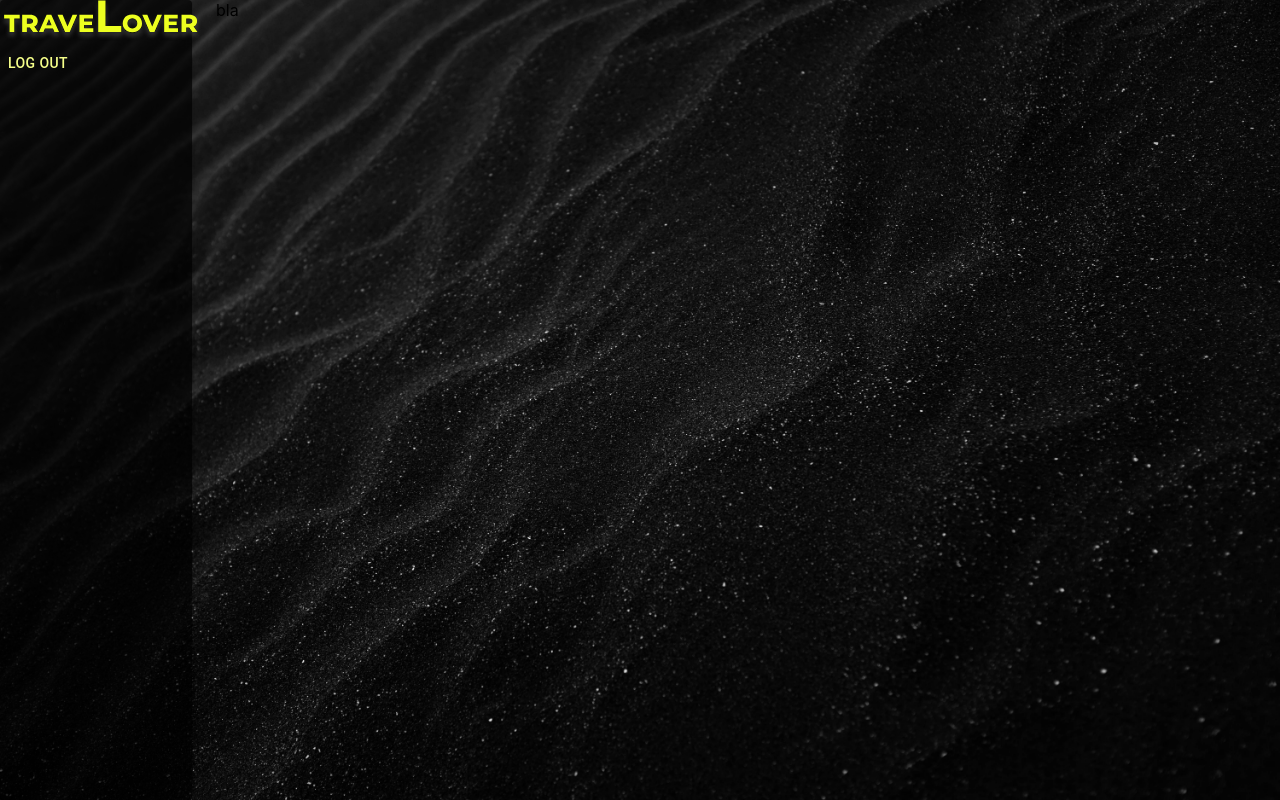
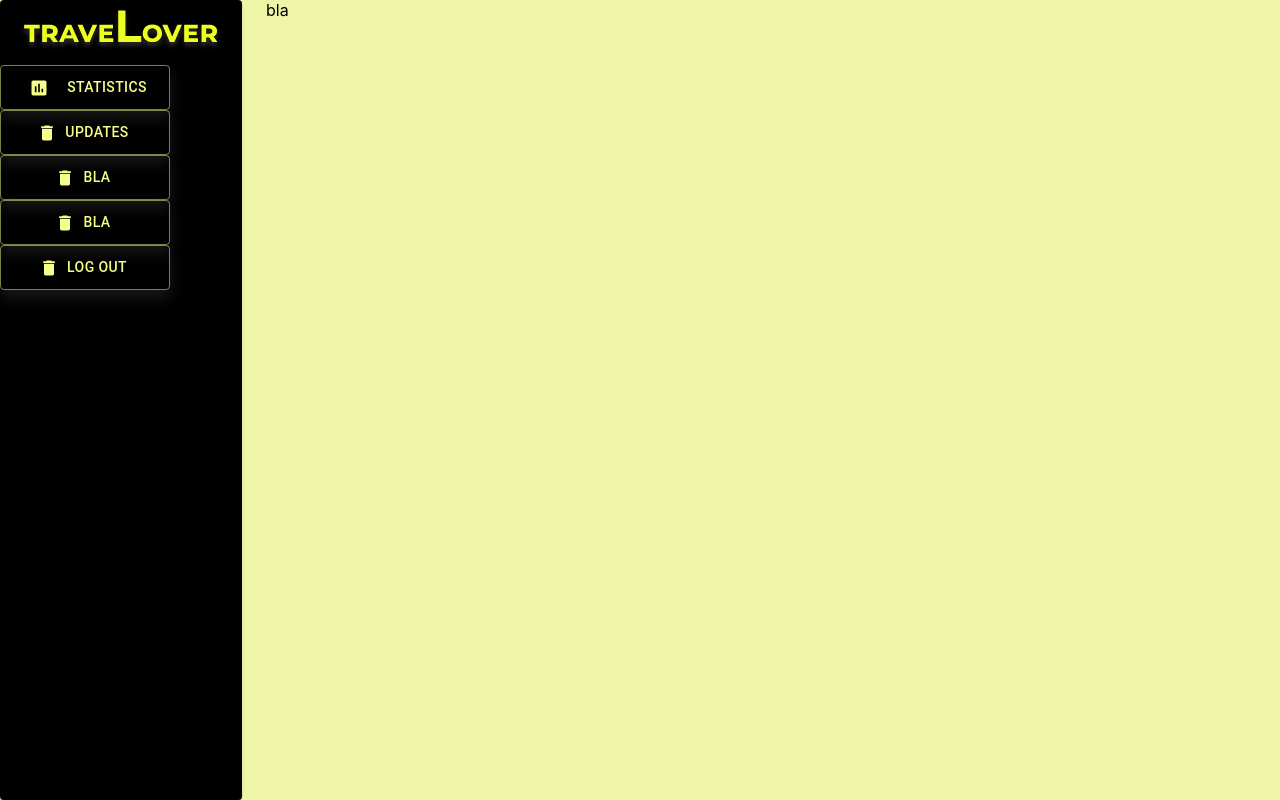
Before and after one commit to michaelDORY/travelover-admin, a React (Create React App) app: page / in a window 1280 px wide. Built offline with nearby package versions, Linux system fonts and the light colour scheme; no server answers; sample sign-in values are in the browser's storage.

Commit message:
adminpanel menu

```diff
--- a/src/components/NavPanel/index.js
+++ b/src/components/NavPanel/index.js
@@ -3,6 +3,9 @@ import { Button, Paper } from '@mui/material';
 import { ReactComponent as Logo } from '../../assets/icons/logo-yellow.svg';
 import { auth } from '../../common/firebase';
 import { signOut } from 'firebase/auth';
+import DeleteIcon from '@mui/icons-material/Delete';
+import AssessmentIcon from '@mui/icons-material/Assessment';
+import style from './style.module.css';
 
 function NavPanel() {
   const logout = () => {
@@ -11,10 +14,53 @@ function NavPanel() {
 
   return (
     <Paper
-      sx={{ height: '100vh', width: '15%', background: 'rgba(0, 0, 0, 0.7)' }}
+      sx={{
+        height: '100vh',
+        width: '20%',
+        background: 'black',
+      }}
     >
-      <Logo />
-      <Button onClick={logout}>Log OUT</Button>
+      <Logo style={{ margin: '10px 20px' }} />
+      <Button
+        className={style.Button}
+        onClick={logout}
+        variant="outlined"
+        startIcon={<AssessmentIcon style={{ width: '5vh' }} />}
+      >
+        Statistics
+      </Button>
+      <Button
+        className={style.Button}
+        onClick={logout}
+        variant="outlined"
+        startIcon={<DeleteIcon />}
+      >
+        Updates
+      </Button>
+      <Button
+        className={style.Button}
+        onClick={logout}
+        variant="outlined"
+        startIcon={<DeleteIcon />}
+      >
+        bla
+      </Button>
+      <Button
+        className={style.Button}
+        onClick={logout}
+        variant="outlined"
+        startIcon={<DeleteIcon />}
+      >
+        bla
+      </Button>
+      <Button
+        className={style.Button}
+        onClick={logout}
+        variant="outlined"
+        startIcon={<DeleteIcon />}
+      >
+        Log OUT
+      </Button>
     </Paper>
   );
 }
--- a/src/components/NavPanel/style.module.css
+++ b/src/components/NavPanel/style.module.css
@@ -0,0 +1,25 @@
+.Button {
+    text-decoration: none;
+    display: flex;
+    width: 170px;
+    height: 45px;
+    line-height: 45px;
+    border-radius: 45px;
+    margin:  2em auto 2em;
+    font-family: 'Montserrat', sans-serif;
+    font-size: 10px;
+    text-transform: uppercase;
+    text-align: center;
+    letter-spacing: 4px;
+    font-weight: 600;
+    color: #1d1c1c;
+    background: rgb(255, 255, 255);
+    box-shadow: 0 8px 15px rgba(246, 246, 246, 0.1);
+    transition: .3s;
+  }
+  .Button:hover {
+    background: #cdba0e;
+    box-shadow: 0 15px 20px rgba(222, 206, 38, 0.4);
+    color: white;
+    transform: translateY(-7px);
+  }
--- a/src/pages/Dashboard/style.module.css
+++ b/src/pages/Dashboard/style.module.css
@@ -1,4 +1,3 @@
 .Box {
-  background: url('../../../public/images/backDash.jpg') center / cover
-    no-repeat;
+  background: rgb(238, 245, 166);
 }
```
